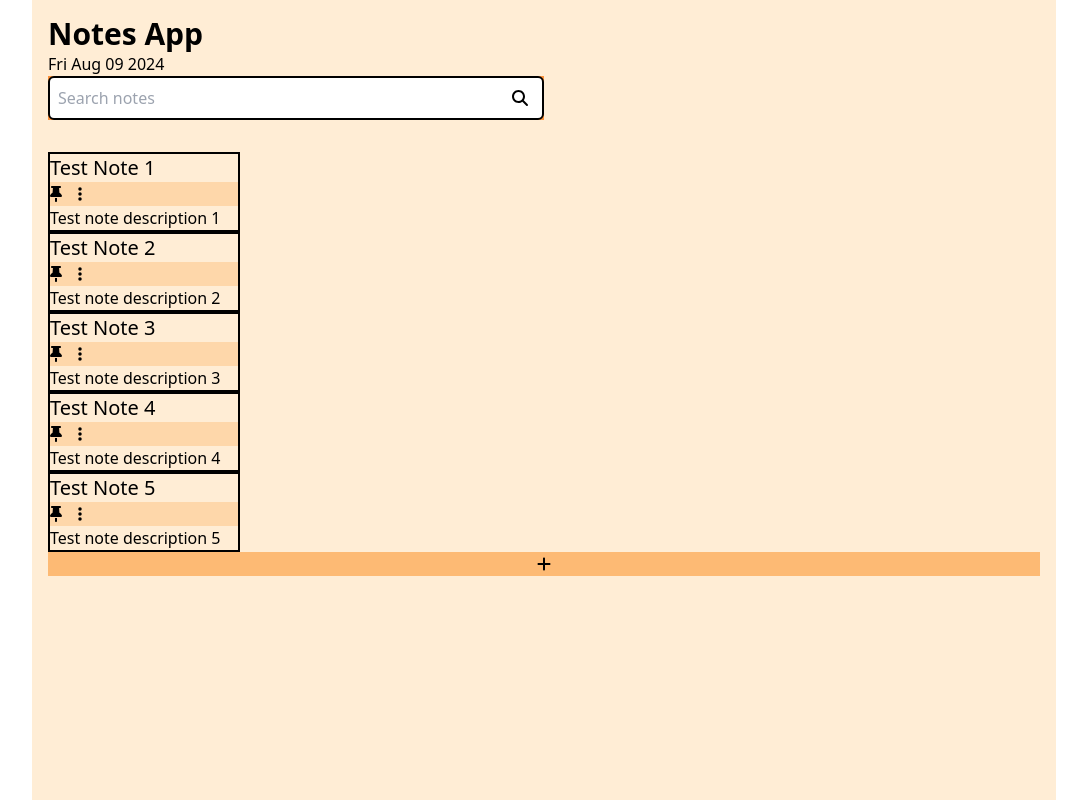
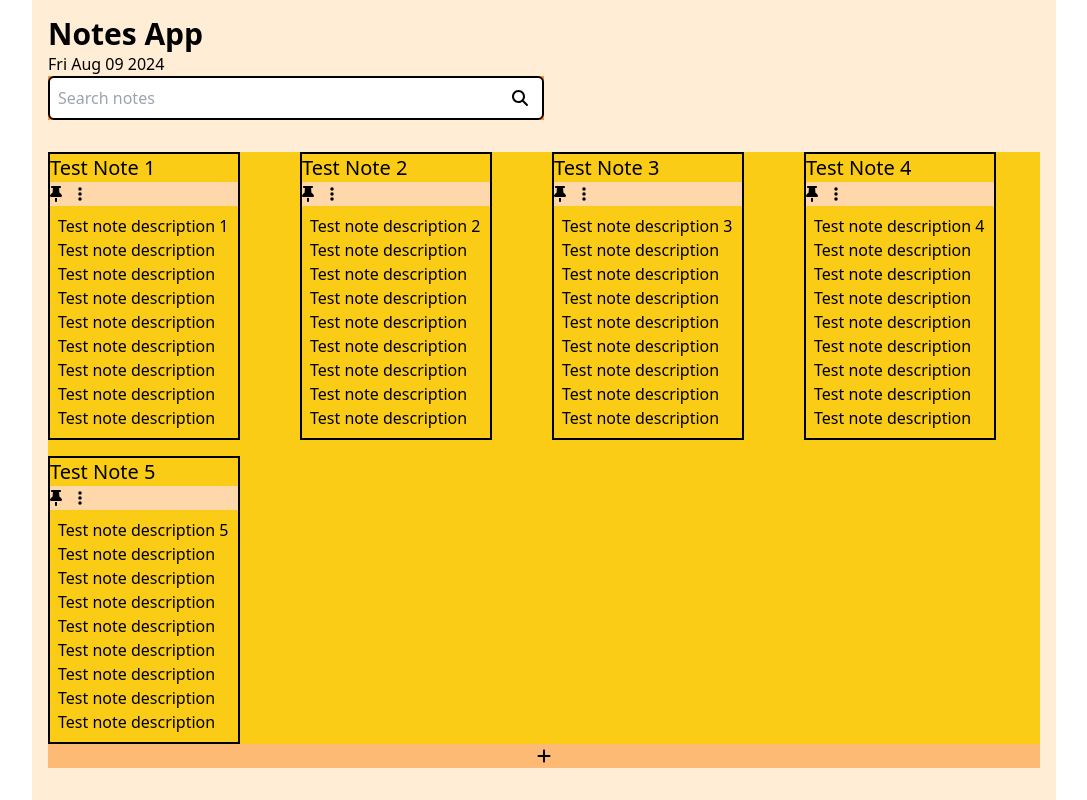
Before and after one commit to juanpablomichelli/notes-app-react-tailwind, a React (Vite) app: page / in a window 1280 px wide. Shown: the whole page, without its empty margins (96-1183 px from the left). Built offline with nearby package versions, Linux system fonts and the light colour scheme.

Commit message:
Add some styling and fix minor style bugs

```diff
--- a/src/components/Note.jsx
+++ b/src/components/Note.jsx
@@ -150,7 +150,7 @@ export default function Note({ note, initialText, initialTitle }) {
     handleInputChange: handleInputChange,
   };
   return (
-    <article className="relative border-2 border-black max-w-48">
+    <article className="flex flex-col relative border-2 border-black max-w-48">
       <NoteHeader
         {...editingProps}
         title={note.title}
@@ -160,6 +160,7 @@ export default function Note({ note, initialText, initialTitle }) {
       />
 
       <NoteContent
+        className={"flex flex-col gap-4 p-2"}
         {...editingProps}
         text={note.text}
         inputTextRef={inputTextRef}
--- a/src/components/NoteContent.jsx
+++ b/src/components/NoteContent.jsx
@@ -7,11 +7,13 @@ export default function NoteContent({
   handleInputChange,
   enteredText,
   imgSrc,
+  ...props
 }) {
   return (
     <>
+      <div {...props}>
         {!isEditing.text ? (
-        <p onClick={() => handleStartEdit("text")}>{text}</p>
+          <p className="break-words" onClick={() => handleStartEdit("text")}>{text}</p>
         ) : (
           <input
             ref={inputTextRef}
@@ -25,6 +27,7 @@ export default function NoteContent({
           />
         )}
         {imgSrc && <img src={imgSrc} />}
+      </div>
     </>
   );
 }
--- a/src/components/NotesList.jsx
+++ b/src/components/NotesList.jsx
@@ -6,7 +6,7 @@ export default function NotesList() {
   const { notes } = useContext(NotesContext);
 
   return (
-    <ul>
+    <ul className="grid md:grid-cols-4 grid-cols-2 gap-4 bg-yellow-400 max-w-full">
       {notes.map((note) => (
         <li key={note.id}>
           <Note note={note} initialTitle={note.title} initialText={note.text} />
--- a/src/test-notes.js
+++ b/src/test-notes.js
@@ -1,7 +1,7 @@
 const testNotes = Array.from({ length: 5 }, (v, i) => ({
   id: i + 1, // Incremental ID starting from 1
   title: `Test Note ${i + 1}`,
-  text: `Test note description ${i + 1}`,
+  text: `Test note description ${i + 1} Test note description Test note description Test note description Test note description Test note description Test note description Test note description Test note description`,
   pinned: false,
   background: "",
   imgSrc: undefined,
```
Lines whose indentation alone changed are shown as unchanged.
